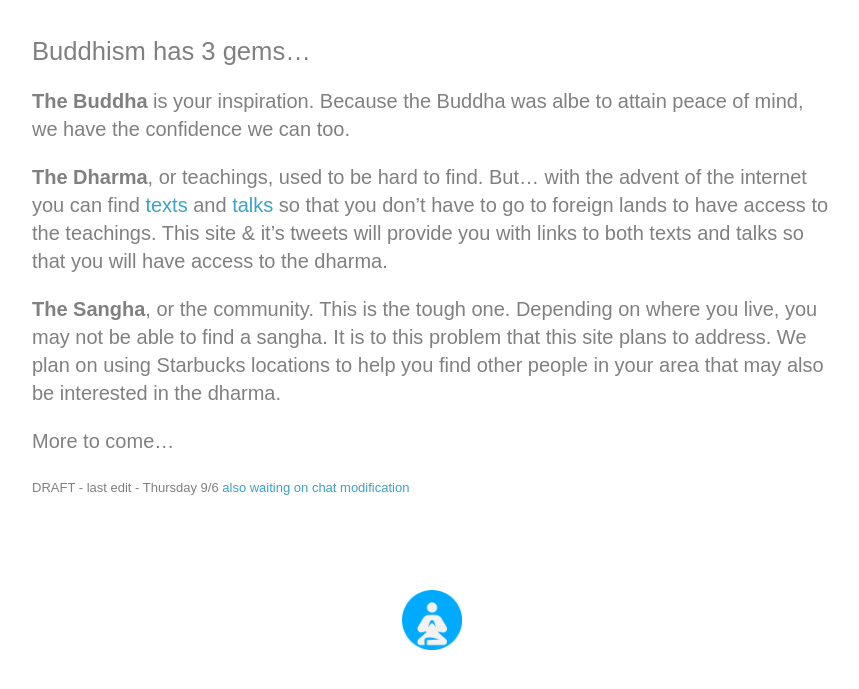
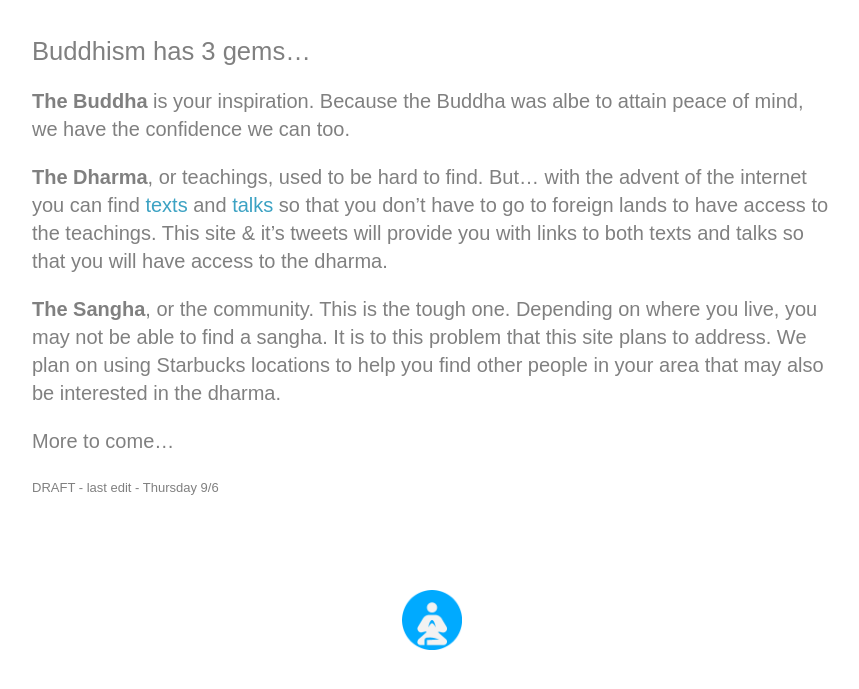
Before and after one commit to StarbucksSangha/StarbucksSangha, a Jekyll site: the page built from info.md, in a window 1280 px wide. Shown: the top 689 px of the page, without its empty margins (208-1067 px from the left). Built offline with Jekyll 4.4.1, drawn with Linux system fonts in a browser that asks for light colours.

Commit message:
Update info.md

```diff
--- a/info.md
+++ b/info.md
@@ -16,4 +16,3 @@ More to come...
 
 <div style="float; margin-bottom:25px;"></div>
 <font size="-1">DRAFT - last edit - Thursday 9/6 </font>
-<font size="-1"><a href="https://tlk.io/sangha" target="_blank">also waiting on chat modification</a></font>
```
